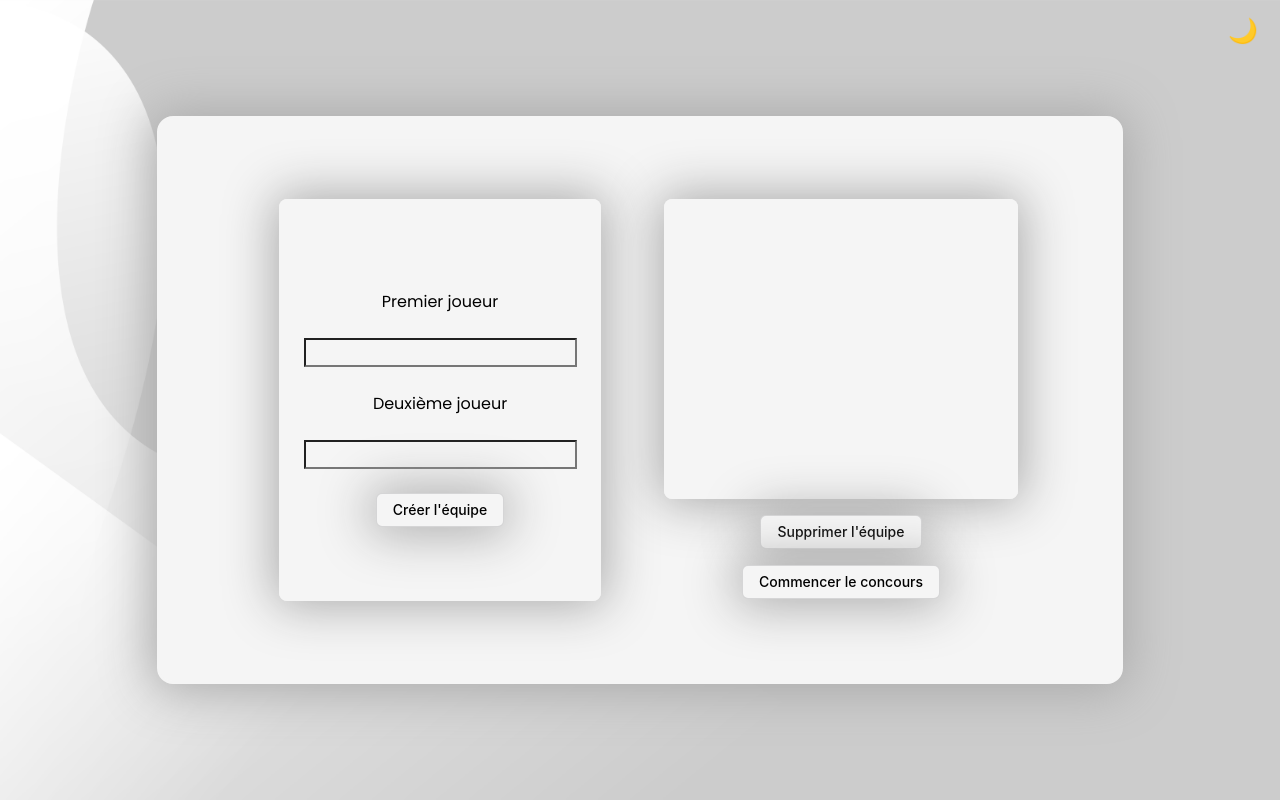
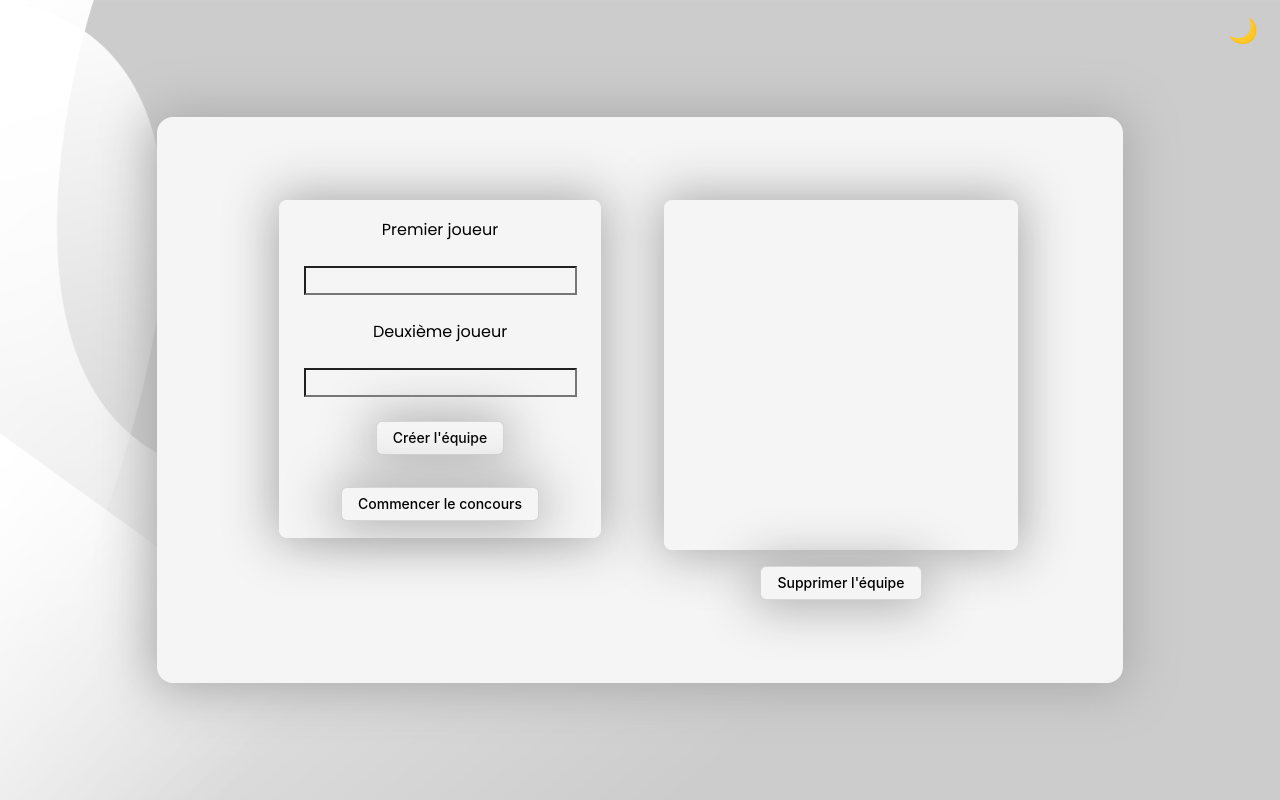
Before and after one commit to julianoMa/BelotePlus, a Flask app: page /manage-teams in a window 1280 px wide. Run offline with Flask 3, Linux system fonts and the light colour scheme; data that the repository does not hold is empty.

Commit message:
Fix and closes issue #6

```diff
--- a/static/css/teams.css
+++ b/static/css/teams.css
@@ -41,6 +41,11 @@
     justify-content: center;
 }
 
+.team-create-container form {
+    height: auto;
+    margin-bottom: 1rem;
+}
+
 .container {
     width: 50rem;
 }
--- a/templates/manage-teams.html
+++ b/templates/manage-teams.html
@@ -27,6 +27,10 @@
                     <input type="text" name="tournament" id="tournament" style="display: none" value="{{ tournament }}">
                     <button type="submit" class="button-4" name="action" value="create">Créer l'équipe</button>
                 </form>
+                <form method="POST" action="/manage-teams">
+                        <input type="text" name="tournament" style="display: none" value="{{ tournament }}">
+                        <button type="submit" name="action" value="start" class="button-4" id="startBtn">Commencer le concours</button>
+                </form>
             </div>
             <div>
                 <form method="POST" action="/manage-teams">
@@ -42,7 +46,6 @@
 
                     </div>
                     <button type="submit" name="action" value="delete" class="button-4" id="startBtn">Supprimer l'équipe</button>
-                    <button type="submit" name="action" value="start" class="button-4" id="deleteBtn">Commencer le concours</button>
                 </form>
             </div>
         </div>
```
